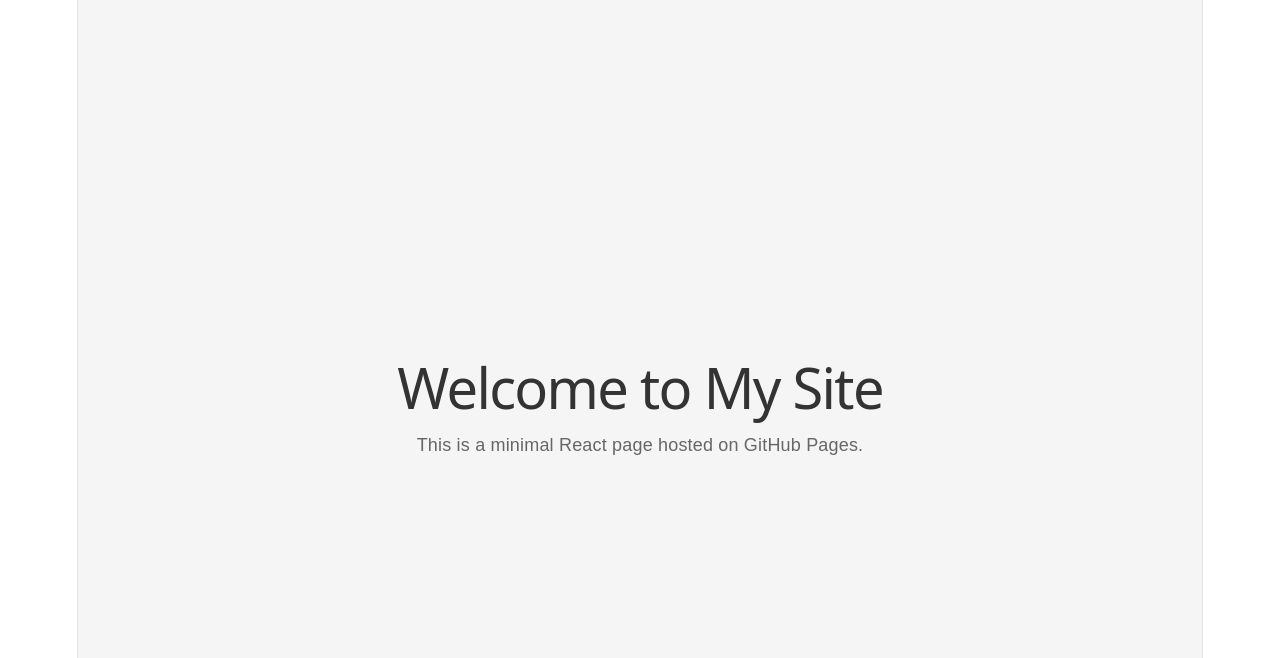
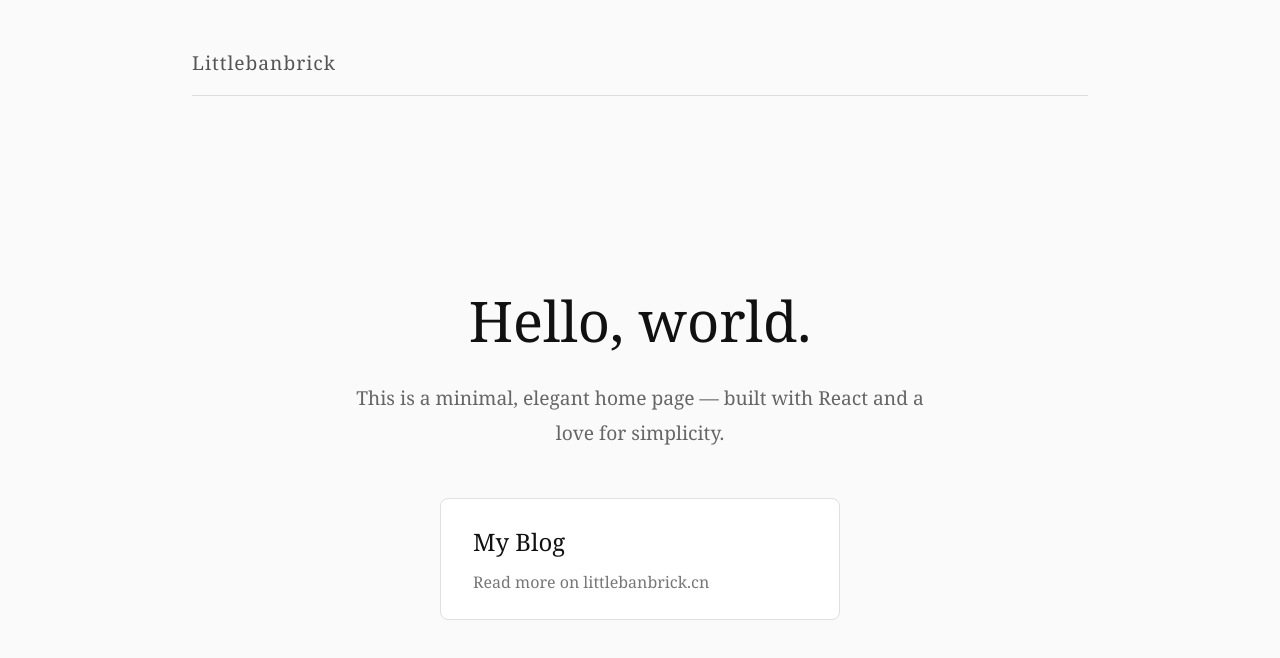
Before and after one commit to Littlebanbrick/Littlebanbrick.github.io, a React (Vite) app: page / in a window 1280 px wide. Shown: the top 658 px of the page. Built offline with nearby package versions, Linux system fonts and the light colour scheme.

Commit message:
feat: update some new pages

```diff
--- a/src/App.jsx
+++ b/src/App.jsx
@@ -1,17 +1,32 @@
+import Header from './components/Header'
+import Hero from './components/Hero'
+import CardLink from './components/CardLink'
+
 function App() {
   return (
     <div style={{
       display: 'flex',
-      justifyContent: 'center',
-      alignItems: 'center',
-      height: '100vh',
-      fontFamily: 'Arial, sans-serif',
-      background: '#f5f5f5'
+      flexDirection: 'column',
+      minHeight: '100vh',
+      padding: '2rem',
+      maxWidth: '960px',
+      margin: '0 auto'
     }}>
-      <div style={{ textAlign: 'center' }}>
-        <h1 style={{ color: '#333' }}>Welcome to My Site</h1>
-        <p style={{ color: '#666' }}>This is a minimal React page hosted on GitHub Pages.</p>
-      </div>
+      <Header />
+      <main style={{ flex: 1, display: 'flex', flexDirection: 'column', justifyContent: 'center' }}>
+        <Hero />
+        <section style={{
+          marginTop: '3rem',
+          display: 'flex',
+          justifyContent: 'center'
+        }}>
+          <CardLink
+            href="https://littlebanbrick.cn"
+            title="My Blog"
+            description="Read more on littlebanbrick.cn"
+          />
+        </section>
+      </main>
     </div>
   )
 }
--- a/src/index.css
+++ b/src/index.css
@@ -1,111 +1,22 @@
-:root {
-  --text: #6b6375;
-  --text-h: #08060d;
-  --bg: #fff;
-  --border: #e5e4e7;
-  --code-bg: #f4f3ec;
-  --accent: #aa3bff;
-  --accent-bg: rgba(170, 59, 255, 0.1);
-  --accent-border: rgba(170, 59, 255, 0.5);
-  --social-bg: rgba(244, 243, 236, 0.5);
-  --shadow:
-    rgba(0, 0, 0, 0.1) 0 10px 15px -3px, rgba(0, 0, 0, 0.05) 0 4px 6px -2px;
-
-  --sans: system-ui, 'Segoe UI', Roboto, sans-serif;
-  --heading: system-ui, 'Segoe UI', Roboto, sans-serif;
-  --mono: ui-monospace, Consolas, monospace;
-
-  font: 18px/145% var(--sans);
-  letter-spacing: 0.18px;
-  color-scheme: light dark;
-  color: var(--text);
-  background: var(--bg);
-  font-synthesis: none;
-  text-rendering: optimizeLegibility;
-  -webkit-font-smoothing: antialiased;
-  -moz-osx-font-smoothing: grayscale;
-
-  @media (max-width: 1024px) {
-    font-size: 16px;
-  }
+/* src/index.css */
+*,
+*::before,
+*::after {
+  margin: 0;
+  padding: 0;
+  box-sizing: border-box;
 }
 
-@media (prefers-color-scheme: dark) {
-  :root {
-    --text: #9ca3af;
-    --text-h: #f3f4f6;
-    --bg: #16171d;
-    --border: #2e303a;
-    --code-bg: #1f2028;
-    --accent: #c084fc;
-    --accent-bg: rgba(192, 132, 252, 0.15);
-    --accent-border: rgba(192, 132, 252, 0.5);
-    --social-bg: rgba(47, 48, 58, 0.5);
-    --shadow:
-      rgba(0, 0, 0, 0.4) 0 10px 15px -3px, rgba(0, 0, 0, 0.25) 0 4px 6px -2px;
-  }
-
-  #social .button-icon {
-    filter: invert(1) brightness(2);
-  }
+html, body, #root {
+  width: 100%;
+  height: 100%;
+  overflow-x: hidden;
 }
 
 body {
-  margin: 0;
+  font-family: "Georgia", "Times New Roman", serif;
+  background-color: #fafafa;
+  color: #222;
+  line-height: 1.6;
+  -webkit-font-smoothing: antialiased;
 }
-
-#root {
-  width: 1126px;
-  max-width: 100%;
-  margin: 0 auto;
-  text-align: center;
-  border-inline: 1px solid var(--border);
-  min-height: 100svh;
-  display: flex;
-  flex-direction: column;
-  box-sizing: border-box;
-}
-
-h1,
-h2 {
-  font-family: var(--heading);
-  font-weight: 500;
-  color: var(--text-h);
-}
-
-h1 {
-  font-size: 56px;
-  letter-spacing: -1.68px;
-  margin: 32px 0;
-  @media (max-width: 1024px) {
-    font-size: 36px;
-    margin: 20px 0;
-  }
-}
-h2 {
-  font-size: 24px;
-  line-height: 118%;
-  letter-spacing: -0.24px;
-  margin: 0 0 8px;
-  @media (max-width: 1024px) {
-    font-size: 20px;
-  }
-}
-p {
-  margin: 0;
-}
-
-code,
-.counter {
-  font-family: var(--mono);
-  display: inline-flex;
-  border-radius: 4px;
-  color: var(--text-h);
-}
-
-code {
-  font-size: 15px;
-  line-height: 135%;
-  padding: 4px 8px;
-  background: var(--code-bg);
-}
```
